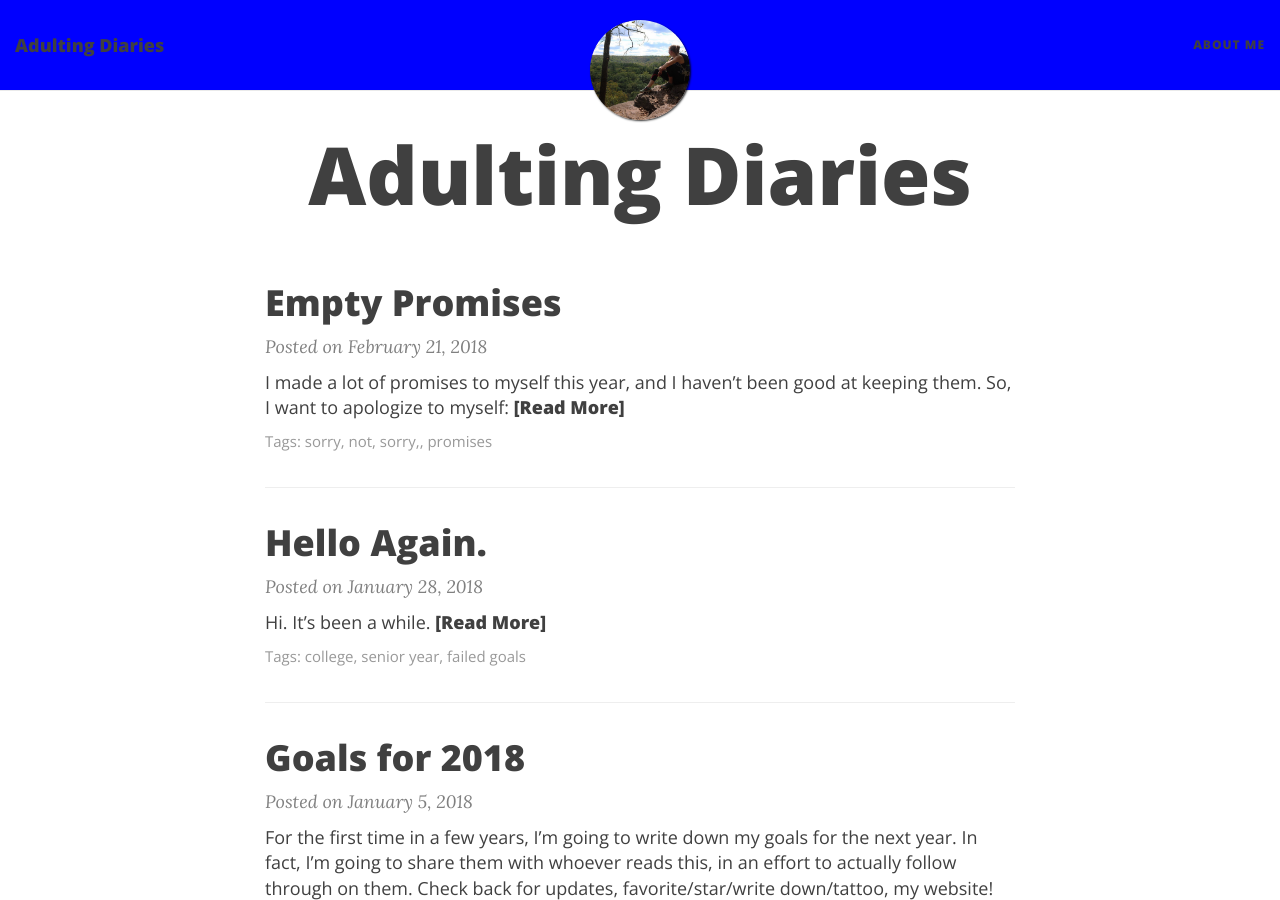
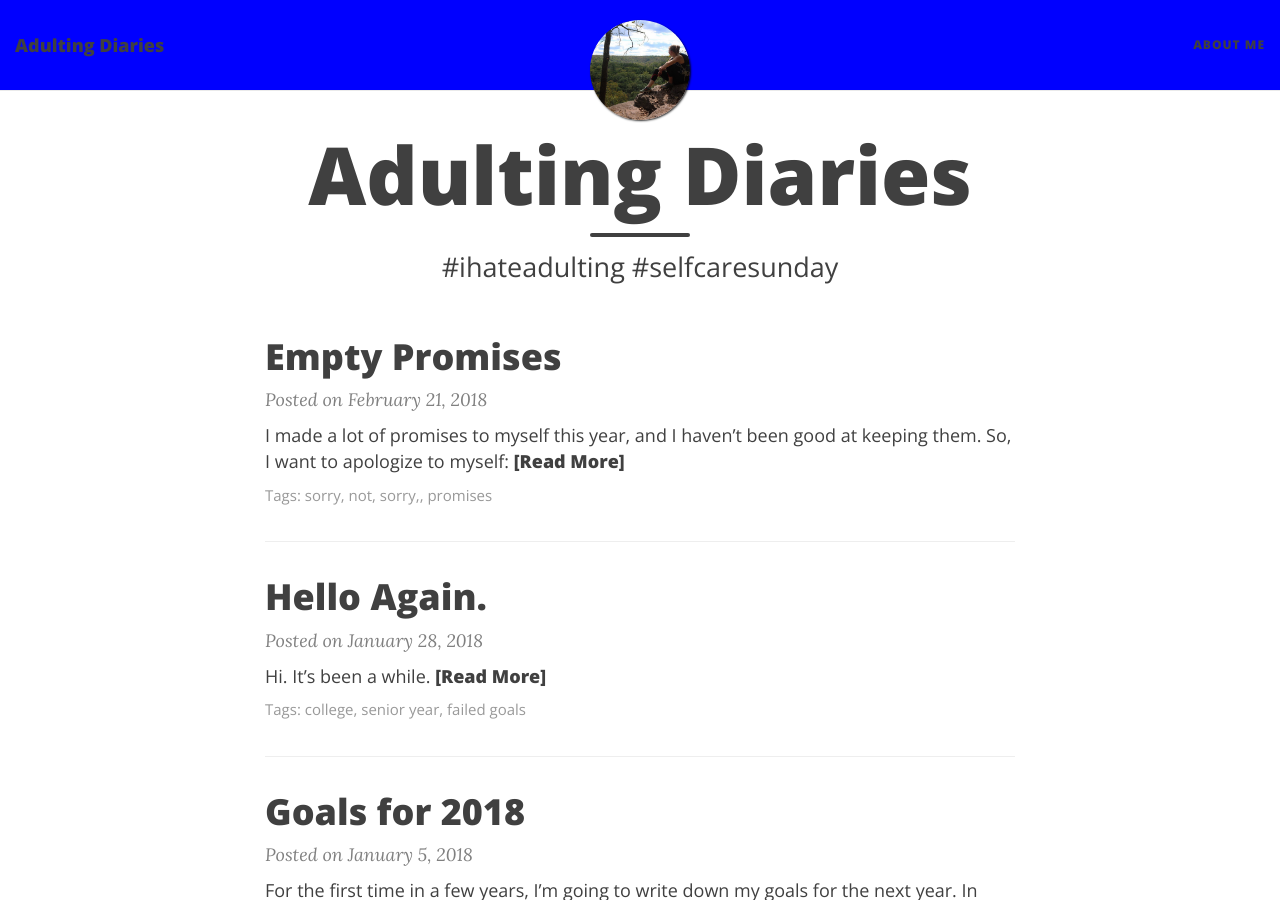
Before and after one commit to gwenyale/gwenyale.github.io, a Jekyll site: the page built from index.html, in a window 1280 px wide and 900 px high. Built offline with Jekyll 4.4.1, drawn with Linux system fonts in a browser that asks for light colours; nearby versions of some CDN libraries; the list of posts is cut into pages by our own code.

Commit message:
Update index.html

```diff
--- a/index.html
+++ b/index.html
@@ -1,7 +1,7 @@
 ---
 layout: page
 title: Adulting Diaries
-subtitle: #ihateadulting #selfcaresunday
+subtitle: "#ihateadulting #selfcaresunday"
 use-site-title: true
 ---
 
```
